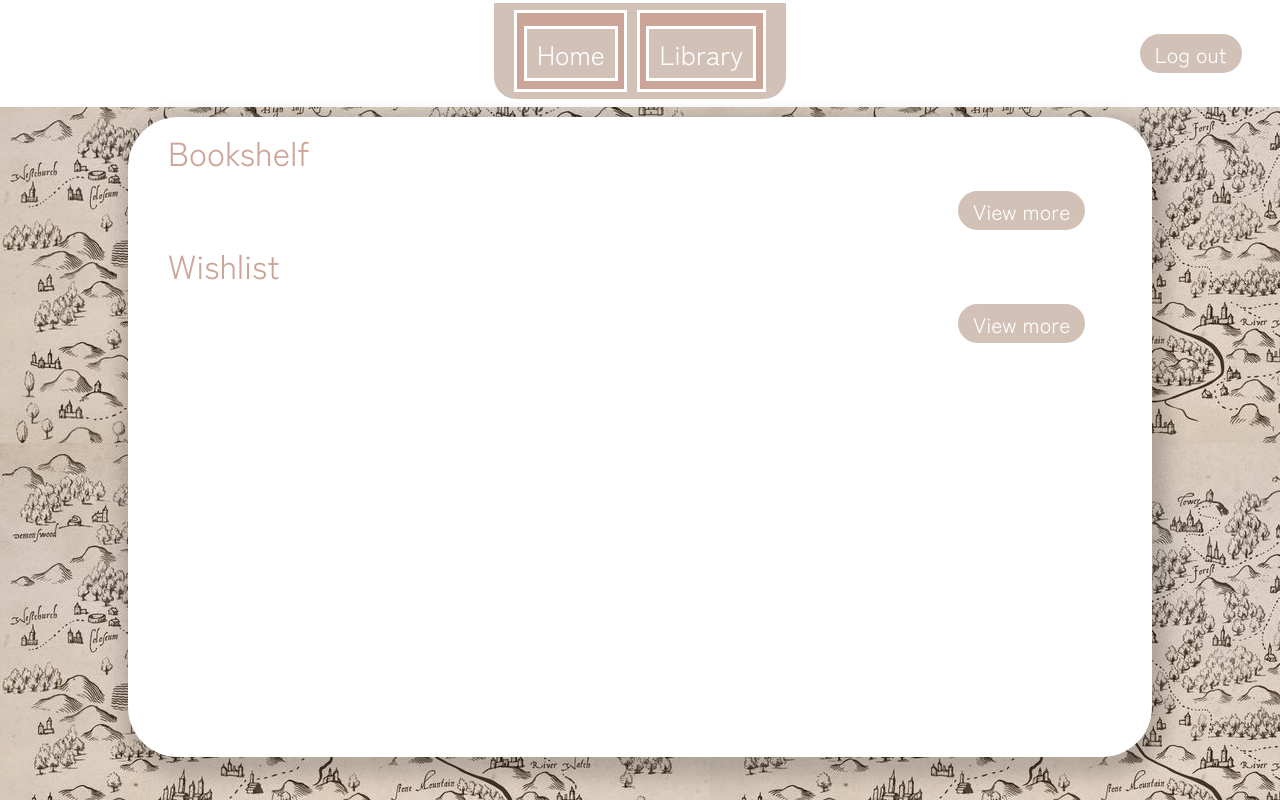
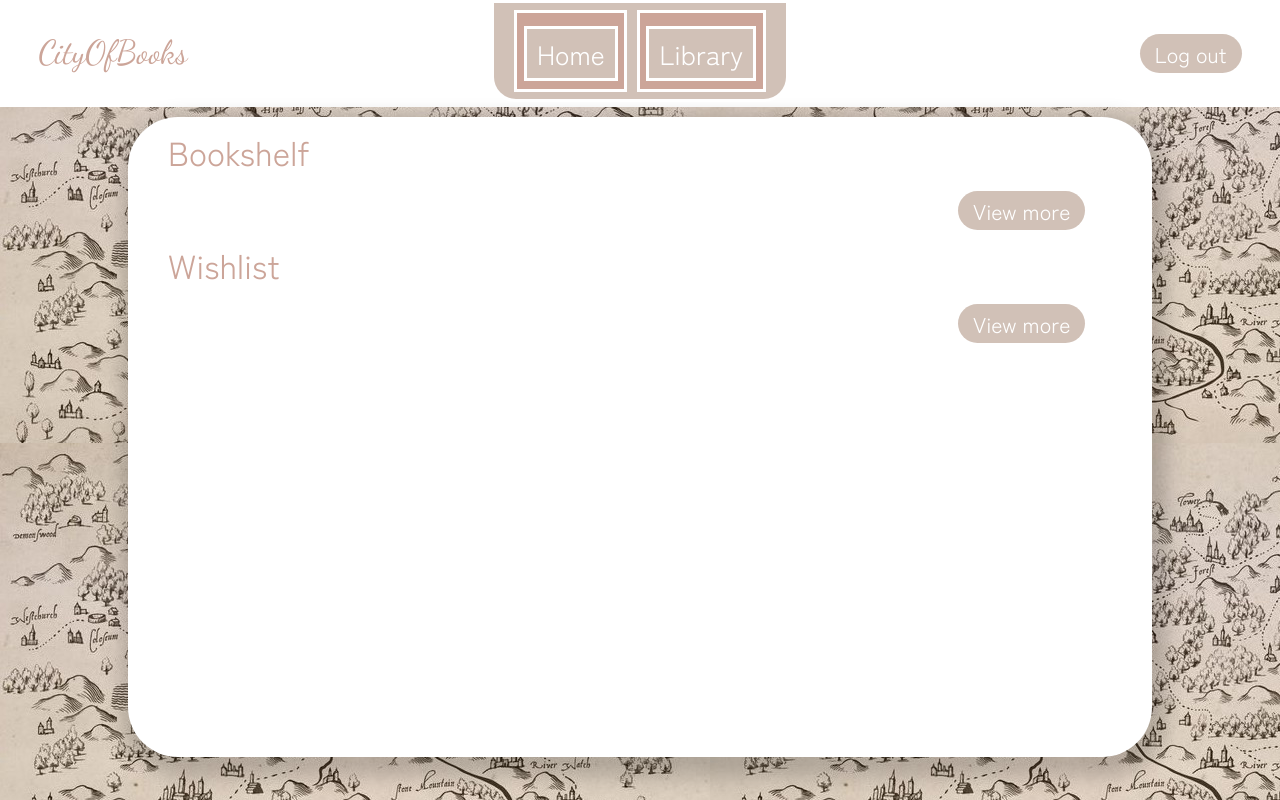
Before and after one commit to EHB-MCT/web2-frontend-LieseCordeyn, a website built with webpack: page docs/html/home.html in a window 1280 px wide. Built offline with nearby package versions, Linux system fonts and the light colour scheme; no server answers.

Commit message:
Added logo to pages

```diff
--- a/docs/css/index.css
+++ b/docs/css/index.css
@@ -19,9 +19,20 @@
     LOG OUT
 ***************/
 #log-out{
-    position: fixed;
+    position: absolute;
     top: 3%;
     right: 3%;
+}
+
+#logo{
+    position: absolute;
+    top: 4%;
+    left: 3%;
+}
+
+#logo p{
+    font-family: "Dancing Script", cursive;
+    color: var(--darkpink);
 }
 
 #log-out a{
--- a/docs/html/home.html
+++ b/docs/html/home.html
@@ -16,6 +16,9 @@
 <body>
     <div id="log-out">
         <a href="../index.html">Log out</a>
+    </div>
+    <div id="logo">
+        <p>CityOfBooks</p>
     </div>
     <header>
         <nav>
```
Also changed, not shown: docs/html/bookshelf.html (+3 -0 lines), docs/html/library.html (+3 -0 lines), docs/html/wishlist.html (+3 -0 lines).
